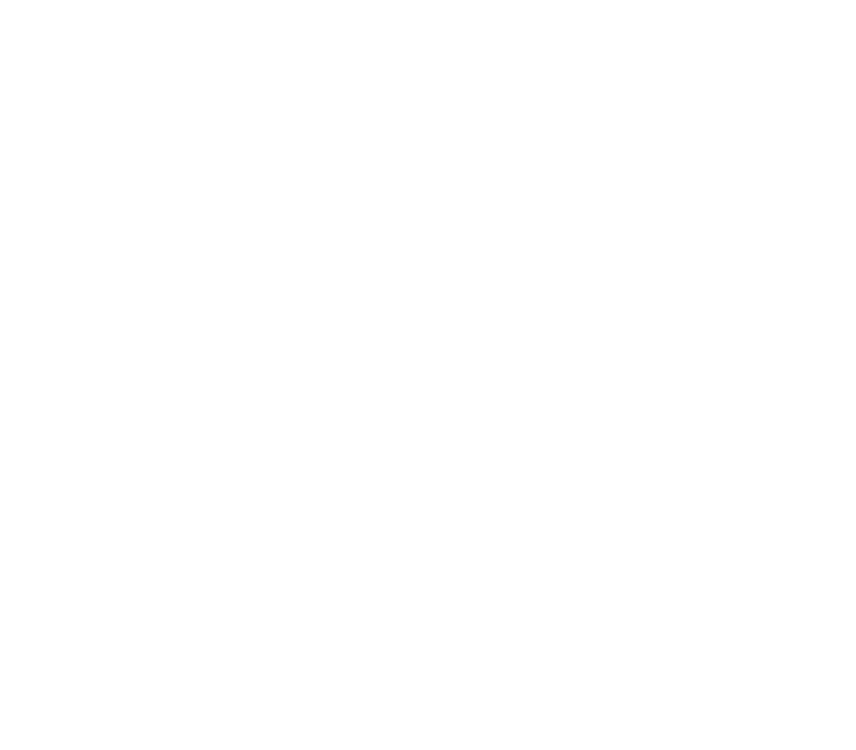
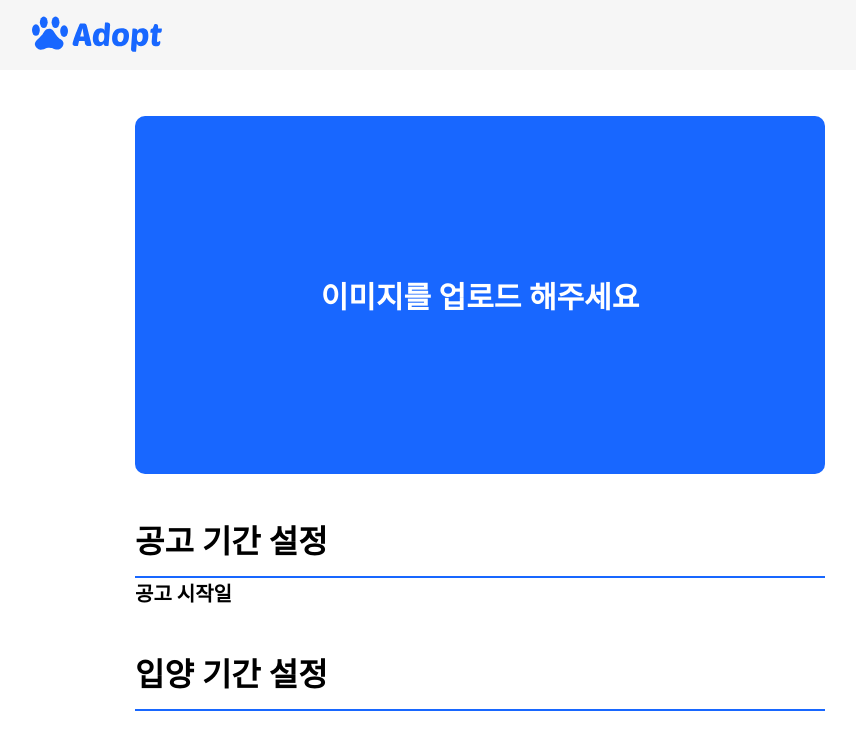
Before and after one commit to 2023DSM-Adopt/Frontend_Admin, a React (Create React App) app in the folder admin/: page /timeSetting in a window 1280 px wide. Before the commit this address had no page. Shown: the top 750 px of the page, without its empty margins (160-1016 px from the left). Built offline with nearby package versions, Linux system fonts and the light colour scheme.

Commit message:
정보입력 퍼블리싱

```diff
--- a/admin/package.json
+++ b/admin/package.json
@@ -12,6 +12,7 @@
     "@types/react-dom": "^18.2.6",
     "axios": "^1.4.0",
     "react": "^18.2.0",
+    "react-calendar": "^4.3.0",
     "react-dom": "^18.2.0",
     "react-js-pagination": "^3.0.3",
     "react-paginate": "^8.2.0",
--- a/admin/src/App.tsx
+++ b/admin/src/App.tsx
@@ -4,6 +4,7 @@
 import EnterInformationPage from "./pages/enterInformation";
 import "./App.css";
 import { DetailPage } from "./pages/detail/inedex";
+import TimeSettingPage from "./pages/timeSetting";
 function App() {
   return (
     <BrowserRouter>
@@ -12,6 +13,7 @@
           <Route path="main" element={<MainPage />} />
           <Route path="detail" element={<DetailPage />} />
           <Route path="enterInformation" element={<EnterInformationPage />} />
+          <Route path="timeSetting" element={<TimeSettingPage />} />
         </Route>
       </Routes>
     </BrowserRouter>
--- a/admin/src/components/enterInformation/index.tsx
+++ b/admin/src/components/enterInformation/index.tsx
@@ -199,7 +199,6 @@
   display: flex;
   align-items: center;
   flex-direction: column;
-
 `
   ;
 
--- /dev/null
+++ b/admin/src/components/timeSetting/index.tsx
@@ -0,0 +1,84 @@
+import styled from "styled-components";
+import { useState } from "react";
+import { useNavigate } from "react-router-dom";
+
+const TimeSetting = () => {
+  const [selectedOption, setSelectedOption] = useState("");
+  const navigate = useNavigate();
+
+  const handleDropdownOption = (option: string) => {
+    setSelectedOption(option);
+  };
+
+  return (
+    <Wrapper>
+      <Form>
+        <PhotoLabel htmlFor="profileImg">이미지를 업로드 해주세요</PhotoLabel>
+        <Photofile type="file" id="profileImg" accept="image/*" />
+      </Form>
+      <TimeWrapper>
+        <Title>공고 기간 설정</Title>
+        <Line />
+        <StartText>공고 시작일</StartText>
+      </TimeWrapper>
+      <TimeWrapper>
+        <Title>입양 기간 설정</Title>
+        <Line />
+      </TimeWrapper>
+    </Wrapper>
+  );
+};
+
+const StartText=styled.div`
+color: #000;
+font-size: 20px;
+font-weight: 700;
+`
+const Line = styled.div`
+  height: 2px;
+  flex-shrink: 0;
+  background-color: #1867ff;
+  margin-top: 14px;
+  width: 690px;
+`;
+
+const Title = styled.div`
+  display: flex;
+  margin-top: 42px;
+  flex-shrink: 0;
+  color: #000;
+  font-size: 32px;
+  font-weight: 700;
+
+`;
+const TimeWrapper = styled.div``;
+const Form = styled.form`
+  width: 690px;
+  height: 358px;
+  flex-shrink: 0;
+  border-radius: 10px;
+  background: var(--c-main, #1867ff);
+  margin-top: 46px;
+  align-items: center;
+  display: flex;
+  justify-content: center;
+`;
+
+const PhotoLabel = styled.label`
+  font-size: 30px;
+  font-weight: 800;
+  color: white;
+  justify-content: center;
+`;
+
+const Wrapper = styled.div`
+  justify-content: center;
+  display: flex;
+  align-items: center;
+  flex-direction: column;
+`;
+const Photofile = styled.input`
+  display: none;
+`;
+
+export default TimeSetting;
--- /dev/null
+++ b/admin/src/pages/timeSetting/index.tsx
@@ -0,0 +1,11 @@
+import TimeSetting from "../../components/timeSetting"
+
+const TimeSettingPage=()=>{
+    return(
+        <>
+        <TimeSetting/>
+        </>
+    )
+}
+
+export default TimeSettingPage
```
Also changed, not shown: admin/src/components/common/calender/index.tsx (added, +26 -0 lines), 1 other file (tests, documents, lock files or other folders).
